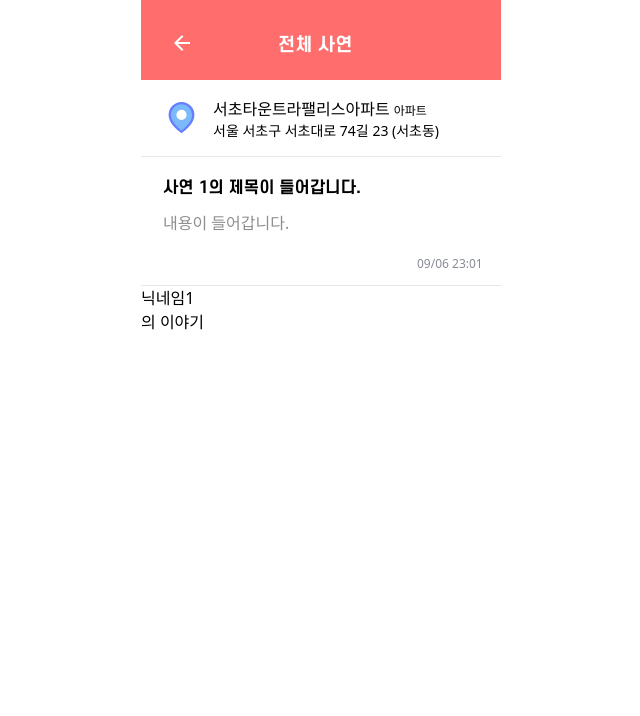
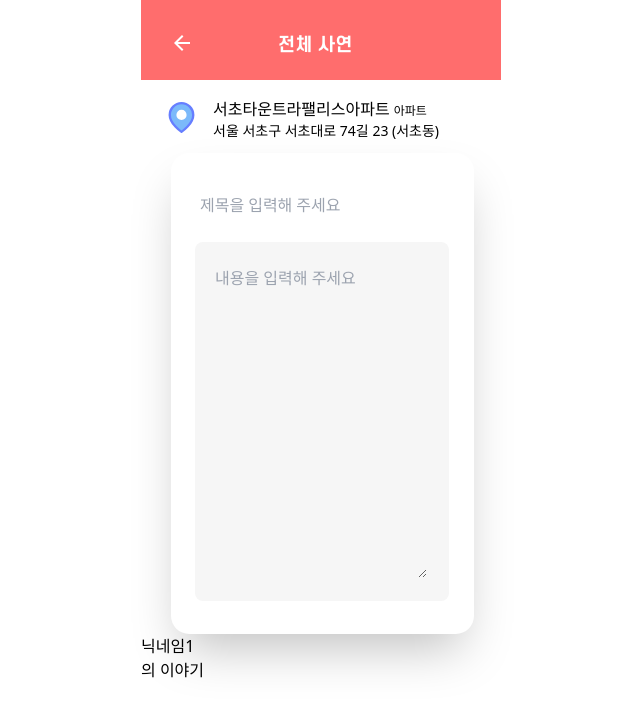
Before and after one commit to whatever-mentoring/headfirst-client, a Next.js app: page /allCreateStory in a window 1280 px wide. Shown: the top 716 px of the page, without its empty margins (371-1011 px from the left). Built offline with nearby package versions, Linux system fonts and the light colour scheme.

Commit message:
✅ [MOD] 전체 사연 보기 Content 컴포넌트 수정

```diff
--- a/src/components/AllCreateStory/AllCreateStoryContent.tsx
+++ b/src/components/AllCreateStory/AllCreateStoryContent.tsx
@@ -7,15 +7,17 @@ const AllCreateStoryContent: NextPage = () => {
   console.log(router);
   return (
     <>
-      <div>
-        <div className="border-t w-[360px] mt-[15px]"></div>
-        <div className="mt-[19px] border-b w-[360px]">
-          <div className="font-StoryFont ml-[22px]">사연 1의 제목이 들어갑니다.</div>
-          <div className="text-allCreateStoryContentFont mt-[11px] ml-[22px]">
-            내용이 들어갑니다.
+      <div className="">
+        <div className="w-[303px] h-[481px] shadow-2xl mt-[12px] ml-[30px] rounded-[18.18px]">
+          <div className="w-[212px] h-[21px] pt-[41px] font-[StoryFont] text-[#242424] ml-[29px] ">
+            <input type="text" placeholder="제목을 입력해 주세요" />
           </div>
-          <div className="mt-[21px] text-allCreateStoryContentDate text-xs ml-[276px] mb-[13px]">
-            09/06 23:01
+
+          <div className="bg-createStoryContentBg w-[254px] h-[359px] mt-[48px] ml-[24px] text-createStoryContentColor pl-[20px] pt-[24px] rounded-[8px]">
+            <textarea
+              className="bg-createStoryContentBg w-[212px] h-[312px]"
+              placeholder="내용을 입력해 주세요"
+            />
           </div>
         </div>
       </div>
```
